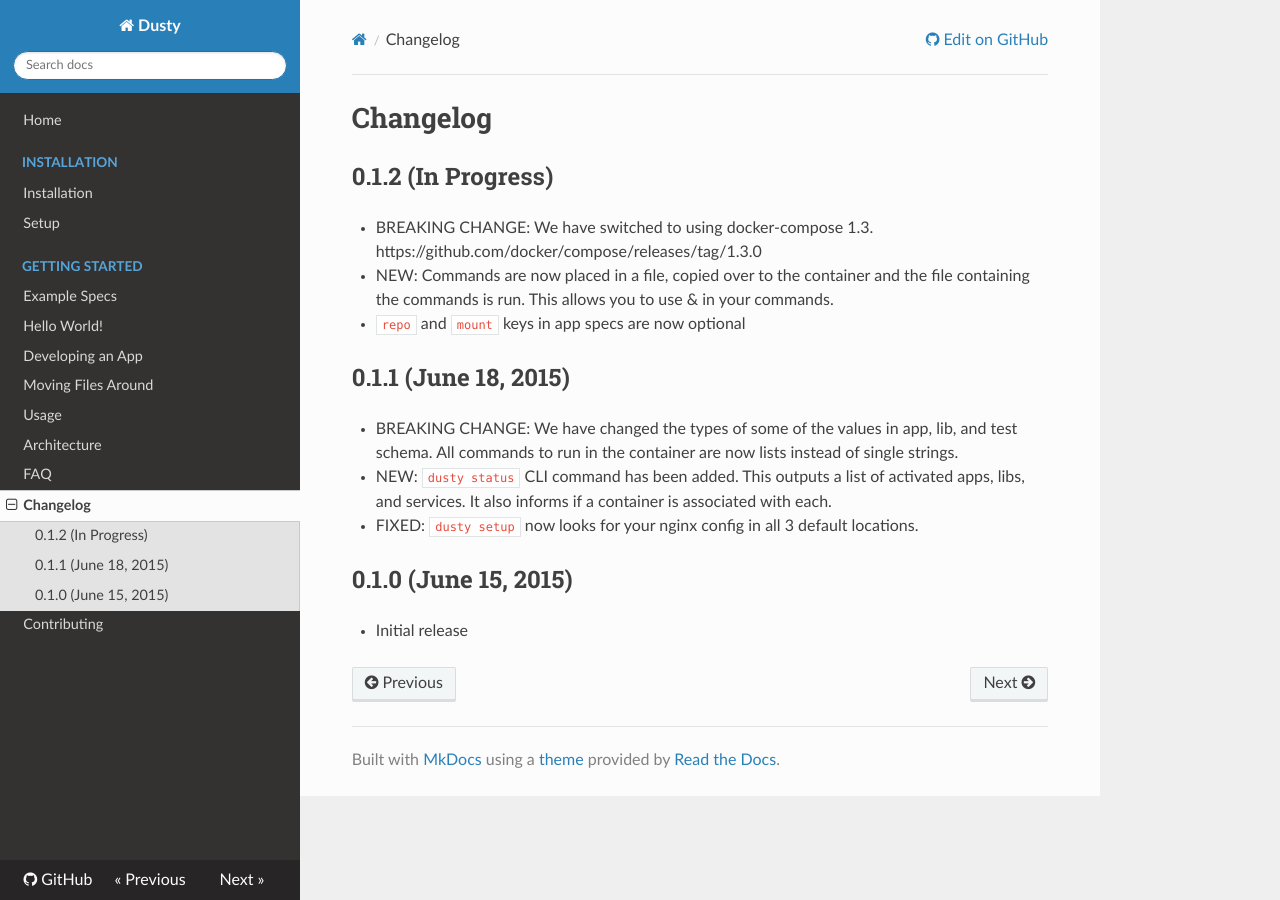
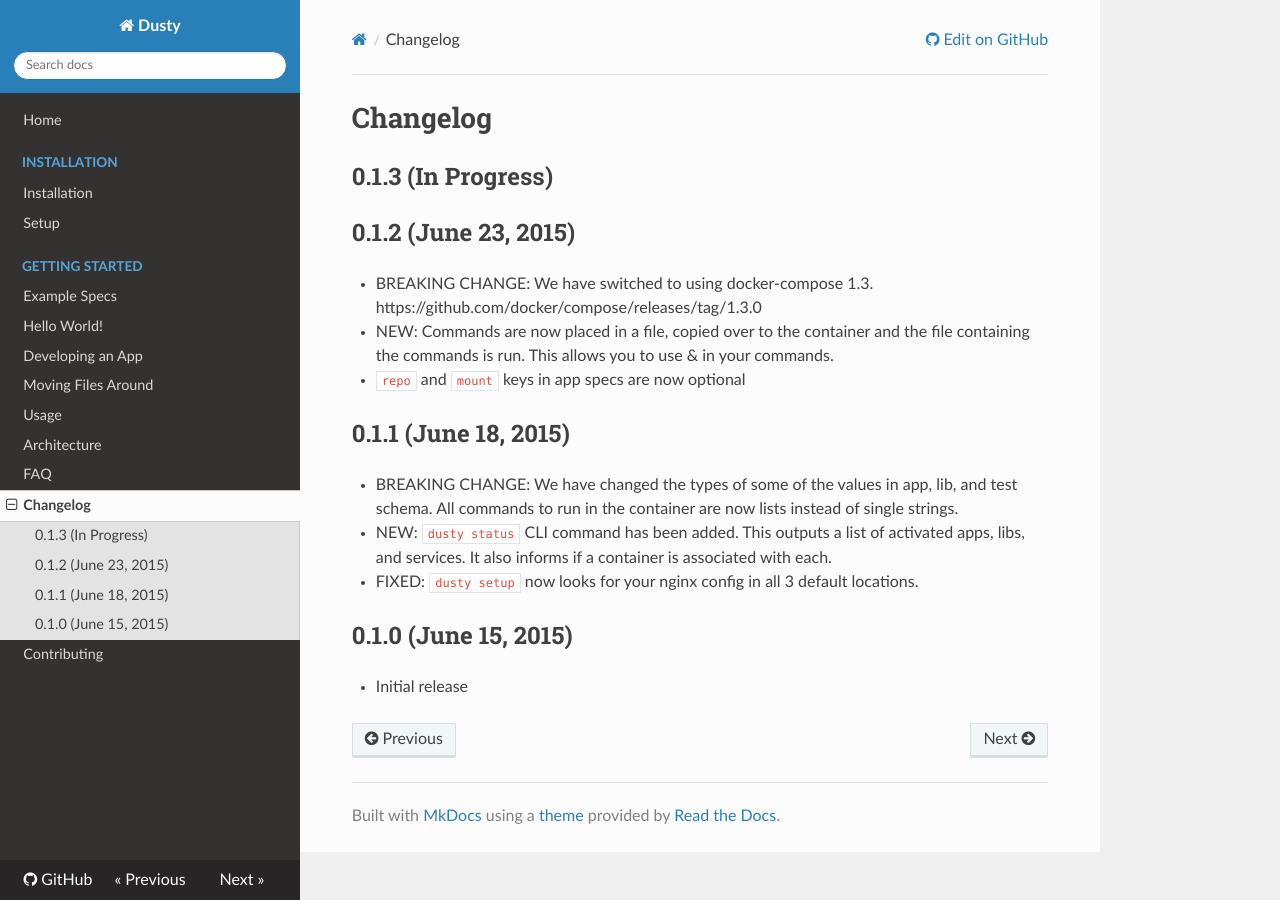
Before and after one commit to gamechanger/dusty, an MkDocs documentation site: the page built from docs/changelog.md, in a window 1280 px wide. Built offline with MkDocs 1.6.1, drawn with Linux system fonts in a browser that asks for light colours; nearby versions of some CDN libraries; old or Windows-style settings are respelled for this version of MkDocs.

Commit message:
cut a new version

```diff
--- a/docs/changelog.md
+++ b/docs/changelog.md
@@ -1,6 +1,8 @@
 # Changelog
 
-## 0.1.2 (In Progress)
+## 0.1.3 (In Progress)
+
+## 0.1.2 (June 23, 2015)
   * BREAKING CHANGE: We have switched to using docker-compose 1.3. https://github.com/docker/compose/releases/tag/1.3.0
 
   * NEW: Commands are now placed in a file, copied over to the container and the file containing the commands is run. This allows you to use & in your commands.
```
Also changed, not shown: 1 other file.
